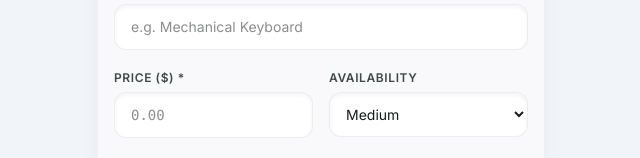
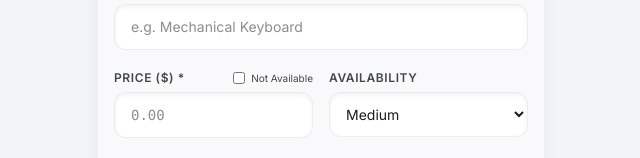
Before and after one commit to omarsh2009/WishList, a Next.js app: page / in a window 1280 px wide. Both pictures are taken after typing "Sample" into the empty fields and a click on the button "Add Item". Shown: the part 397-555 px from the top of the page, without its empty margins (319-959 px from the left). Built offline with nearby package versions, Linux system fonts and the light colour scheme.

Commit message:
Release v1.1.0 - Media and PWA improvements

```diff
--- a/src/components/AddItemScreen.tsx
+++ b/src/components/AddItemScreen.tsx
@@ -34,6 +34,7 @@ export default function AddItemScreen({ editItem, onSaved, onCancel }: AddItemSc
   const [category, setCategory] = useState('');
   const [availability, setAvailability] = useState<'High' | 'High-Medium' | 'Medium' | 'Medium-Low' | 'Low' | 'Rare' | 'Discontinued'>('Medium');
   const [link, setLink] = useState('');
+  const [priceNotAvailable, setPriceNotAvailable] = useState(false);
 
   const [validationError, setValidationError] = useState('');
   const [showPhotoPicker, setShowPhotoPicker] = useState(false);
@@ -43,7 +44,8 @@ export default function AddItemScreen({ editItem, onSaved, onCancel }: AddItemSc
   useEffect(() => {
     if (editItem) {
       setName(editItem.name);
-      setPrice(editItem.price.toString());
+      setPrice(editItem.price !== null ? editItem.price.toString() : '');
+      setPriceNotAvailable(editItem.price === null);
       setPhoto(editItem.photo);
       setDescription(editItem.description);
       setSpecialNotes(editItem.specialNotes || '');
@@ -64,19 +66,24 @@ export default function AddItemScreen({ editItem, onSaved, onCancel }: AddItemSc
     e.preventDefault();
     setValidationError('');
 
-    const parsedPrice = parseFloat(price);
+    let finalPrice: number | null = null;
+    if (!priceNotAvailable) {
+      const parsedPrice = parseFloat(price);
+      if (isNaN(parsedPrice) || parsedPrice < 0) {
+        setValidationError('Please enter a valid price (e.g. 29.99).');
+        return;
+      }
+      finalPrice = parsedPrice;
+    }
+
     if (!name.trim()) {
       setValidationError('Please enter a product name.');
-      return;
-    }
-    if (isNaN(parsedPrice) || parsedPrice < 0) {
-      setValidationError('Please enter a valid price (e.g. 29.99).');
       return;
     }
 
     const payload = {
       name: name.trim(),
-      price: parsedPrice,
+      price: finalPrice,
       photo: photo.trim(),
       description: description.trim(),
       specialNotes: specialNotes.trim() || undefined,
@@ -300,16 +307,31 @@ export default function AddItemScreen({ editItem, onSaved, onCancel }: AddItemSc
         <div className="grid grid-cols-2 gap-4">
 
           <div className="flex flex-col gap-1.5">
-            <label htmlFor="itemPrice" className="text-xs font-semibold text-on-surface-variant uppercase tracking-wider">
-              Price ($) *
-            </label>
+            <div className="flex justify-between items-center">
+              <label htmlFor="itemPrice" className="text-xs font-semibold text-on-surface-variant uppercase tracking-wider">
+                Price ($) {priceNotAvailable ? '' : '*'}
+              </label>
+              <label className="flex items-center gap-1.5 text-[10px] text-on-surface-variant cursor-pointer">
+                <input
+                  type="checkbox"
+                  checked={priceNotAvailable}
+                  onChange={(e) => {
+                    setPriceNotAvailable(e.target.checked);
+                    if (e.target.checked) setPrice('');
+                  }}
+                  className="rounded border-outline-variant/30 text-primary focus:ring-primary/20 bg-surface-container-lowest w-3 h-3"
+                />
+                <span>Not Available</span>
+              </label>
+            </div>
             <input
               type="number"
               id="itemPrice"
               step="0.01"
-              placeholder="0.00"
-              required
-              className="w-full bg-surface-container-lowest border border-outline-variant/30 rounded-xl px-4 py-3 text-sm text-on-surface outline-hidden focus:border-primary/50 focus:ring-1 focus:ring-primary/20 transition-all shadow-inner font-mono"
+              placeholder={priceNotAvailable ? "N/A" : "0.00"}
+              required={!priceNotAvailable}
+              disabled={priceNotAvailable}
+              className="w-full bg-surface-container-lowest border border-outline-variant/30 rounded-xl px-4 py-3 text-sm text-on-surface outline-hidden focus:border-primary/50 focus:ring-1 focus:ring-primary/20 transition-all shadow-inner font-mono disabled:opacity-50 disabled:bg-surface-container"
               value={price}
               onChange={(e) => setPrice(e.target.value)}
             />
--- a/src/components/HomeScreen.tsx
+++ b/src/components/HomeScreen.tsx
@@ -34,14 +34,14 @@ export default function HomeScreen({ onSelectItem }: HomeScreenProps) {
       return matchesSearch && matchesCategory && matchesBought;
     })
     .sort((a, b) => {
-      if (sortBy === 'PriceLowHigh') return a.price - b.price;
-      if (sortBy === 'PriceHighLow') return b.price - a.price;
+      if (sortBy === 'PriceLowHigh') return (a.price || 0) - (b.price || 0);
+      if (sortBy === 'PriceHighLow') return (b.price || 0) - (a.price || 0);
       return new Date(b.createdAt).getTime() - new Date(a.createdAt).getTime();
     });
 
   // Math totals for dashboard
-  const totalValue = wishlistItems.reduce((acc, item) => acc + item.price, 0);
-  const boughtValue = wishlistItems.filter(item => item.bought).reduce((acc, item) => acc + item.price, 0);
+  const totalValue = wishlistItems.reduce((acc, item) => acc + (item.price || 0), 0);
+  const boughtValue = wishlistItems.filter(item => item.bought).reduce((acc, item) => acc + (item.price || 0), 0);
   const wantedValue = totalValue - boughtValue;
 
   const availabilityColors: Record<string, string> = {
@@ -229,7 +229,7 @@ export default function HomeScreen({ onSelectItem }: HomeScreenProps) {
 
                   <div className="flex justify-between items-center mt-3 pt-2 border-t border-outline-variant/10">
                     <span className="text-sm font-extrabold text-primary dark:text-primary-fixed-dim">
-                      ${item.price.toFixed(2)}
+                      {item.price !== null ? `$${item.price.toFixed(2)}` : 'N/A'}
                     </span>
                     <span className="text-[10px] bg-surface-container text-on-surface-variant px-2 py-0.5 rounded-full font-medium">
                       {item.category}
--- a/src/components/ProductDetailsModal.tsx
+++ b/src/components/ProductDetailsModal.tsx
@@ -94,7 +94,7 @@ export default function ProductDetailsModal({ item, onClose, onEdit }: ProductDe
                 {item.name}
               </h2>
               <span className="font-manrope text-2xl font-extrabold text-primary dark:text-primary-fixed-dim whitespace-nowrap">
-                ${item.price.toFixed(2)}
+                {item.price !== null ? `$${item.price.toFixed(2)}` : 'N/A'}
               </span>
             </div>
 
--- a/src/components/QuickLookScreen.tsx
+++ b/src/components/QuickLookScreen.tsx
@@ -99,7 +99,7 @@ export default function QuickLookScreen({ onSelectItem }: QuickLookScreenProps)
                   {item.name}
                 </h3>
                 <span className="font-manrope text-base font-extrabold text-primary dark:text-primary-fixed-dim whitespace-nowrap">
-                  ${item.price.toFixed(2)}
+                  {item.price !== null ? `$${item.price.toFixed(2)}` : 'N/A'}
                 </span>
               </div>
 
--- a/src/store/useWishlistStore.ts
+++ b/src/store/useWishlistStore.ts
@@ -4,7 +4,7 @@ import { persist, createJSONStorage } from 'zustand/middleware';
 export interface WishlistItem {
   id: string;
   name: string;
-  price: number;
+  price: number | null;
   photo: string;
   description: string;
   specialNotes?: string;
```
